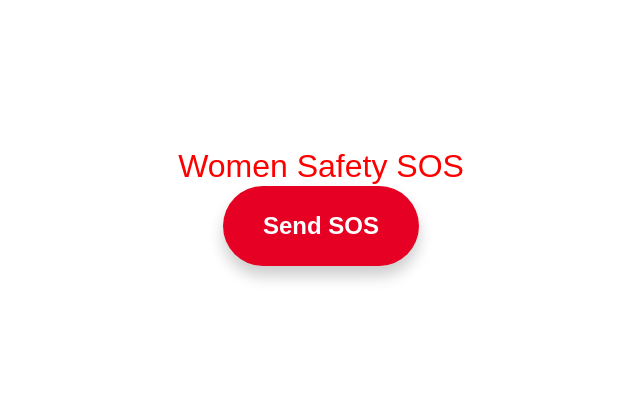
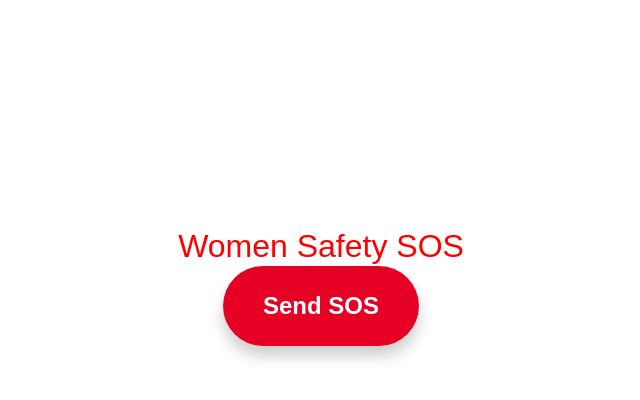
Before and after one commit to SuyashDhiman856/Women-Safety, a Node server app: page /emergency in a window 1280 px wide. Shown: the part 94-494 px from the top of the page, without its empty margins (319-959 px from the left). Run offline with Node 20, Linux system fonts and the light colour scheme; some libraries are stand-ins or nearby versions.

Commit message:
Update emergency.html

```diff
--- a/pages/emergency.html
+++ b/pages/emergency.html
@@ -153,7 +153,7 @@
     </header>
 
     <div
-      style="display: block; position: absolute; top: 30%; line-height: 40px"
+      style="display: block; position: absolute; top: 40%; line-height: 40px"
       class="container"
     >
       <h1 style="font-size: xx-large">Women Safety SOS</h1>
```
